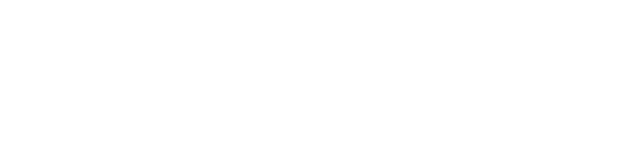
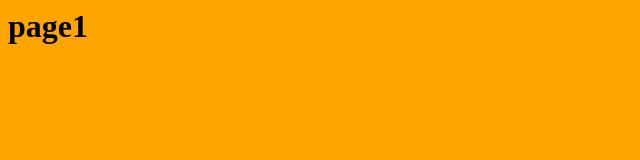
Before and after one commit to kapoklnw/microsoftex, a plain HTML site: page page1.html in a window 1280 px wide. Shown: the whole page, without its empty margins (0-640 px from the left). Drawn offline with Linux system fonts and the light colour scheme.

Commit message:
edit by pea

```diff
--- a/page1.html
+++ b/page1.html
@@ -1,4 +1,6 @@
 <html>
-<body backgroundcolor="orange">
+<body bgcolor="orange">
+<h1>page1</h1>
+
 </body>
 </html>
```
